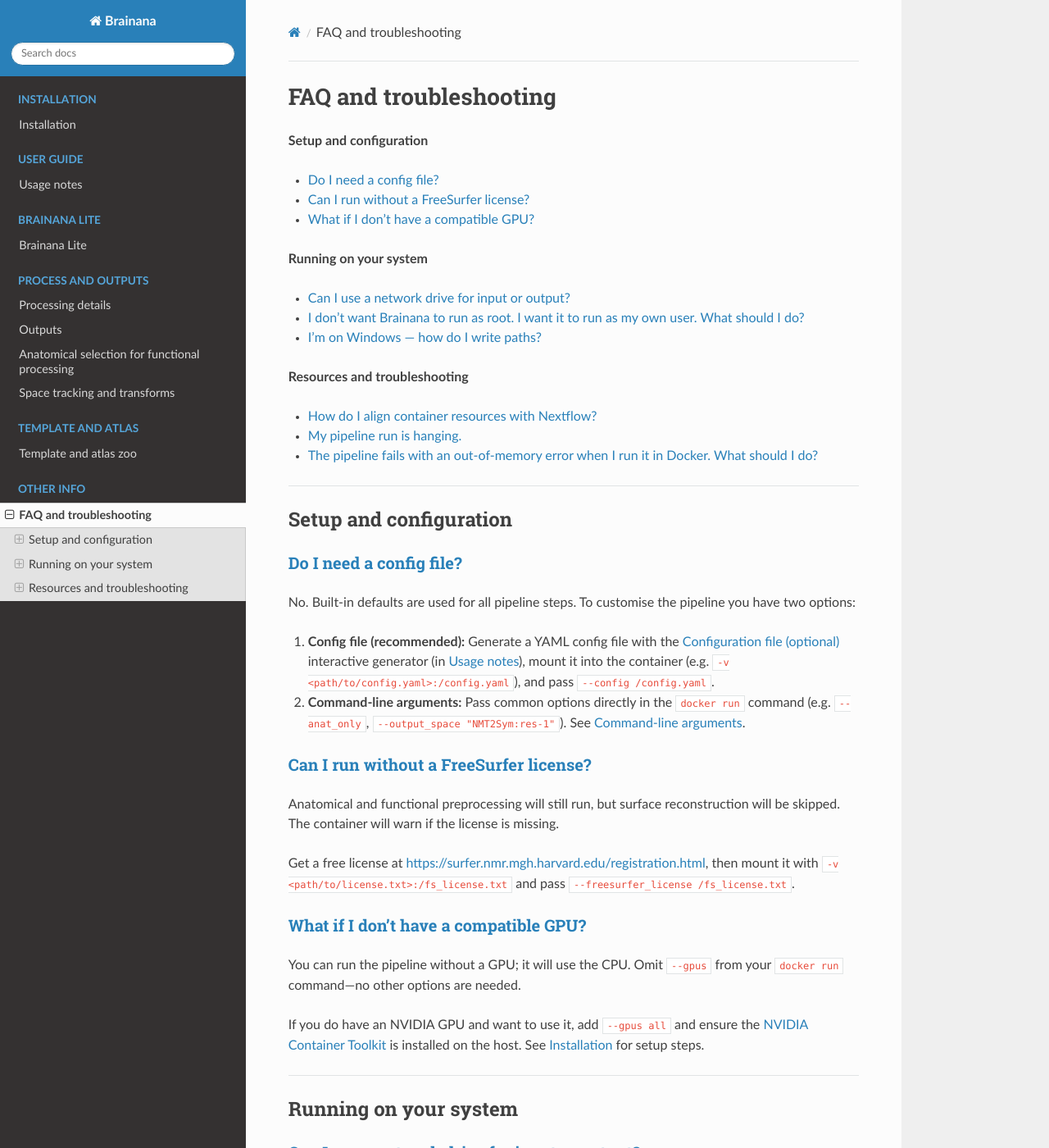
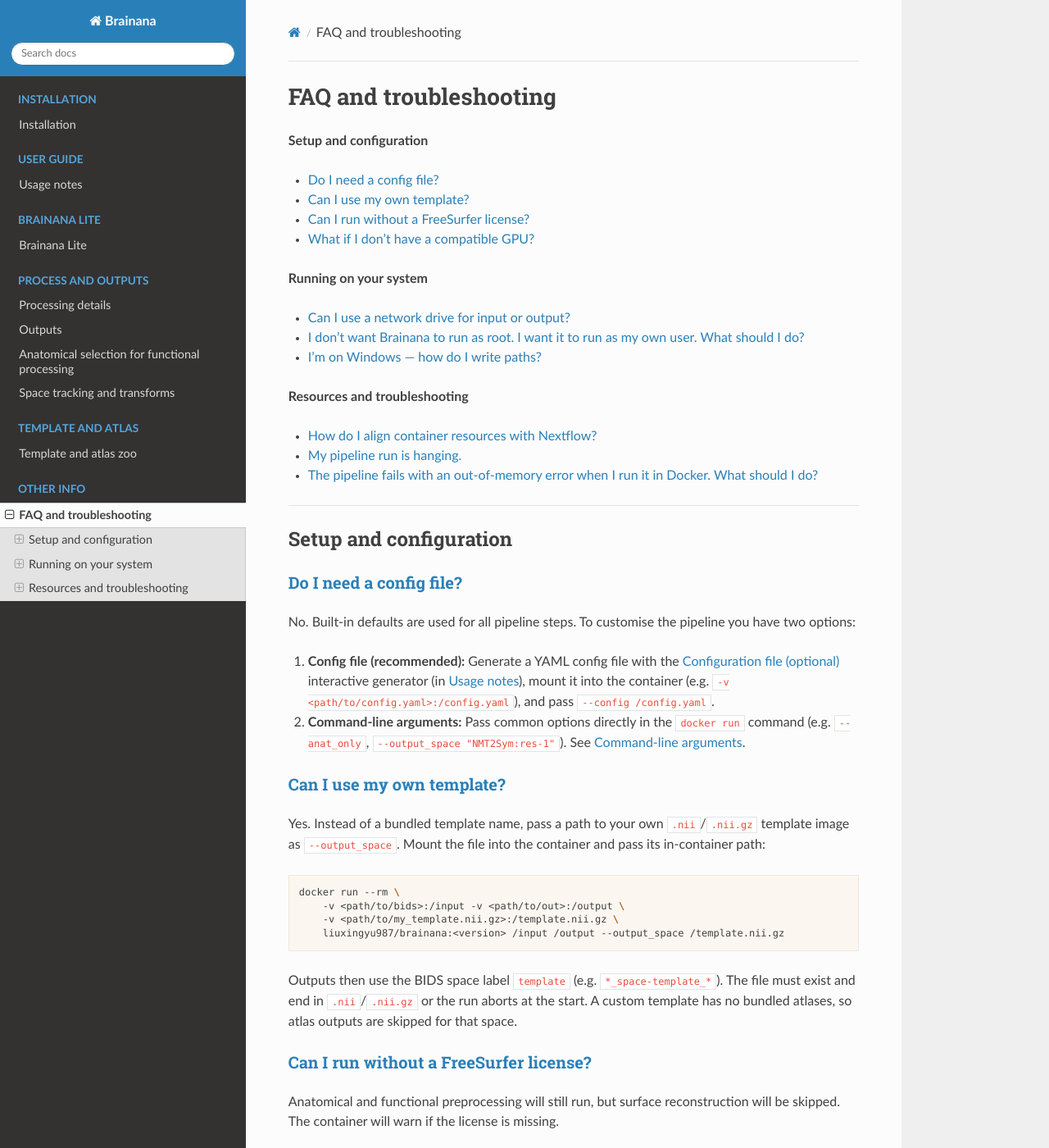
Before and after one commit to xingyu-liu/brainana, a Sphinx documentation site: the page built from docs/faq.rst, in a window 1280 px wide and 1400 px high. Shown: the whole window at 82% size. Built offline with Sphinx 7.4.7 and the Read the Docs theme 3.1.0, drawn with Linux system fonts in a browser that asks for light colours.

Commit message:
docs: clarify --output_space accepts a custom .nii/.nii.gz template path
Document the custom-template form of --output_space in the CLI reference
(usage_notes) and as a Docker-only FAQ entry; keep the template/atlas zoo
as a resource hub only. Correct the format string to TEMPLATE_NAME[:DESCRIPTION].

```diff
--- a/docs/faq.rst
+++ b/docs/faq.rst
@@ -10,6 +10,7 @@
 **Setup and configuration**
 
 - `Do I need a config file?`_
+- `Can I use my own template?`_
 - `Can I run without a FreeSurfer license?`_
 - `What if I don't have a compatible GPU?`_
 
@@ -39,6 +40,28 @@
 
 1. **Config file (recommended):** Generate a YAML config file with the :ref:`generating-config-file` interactive generator (in :doc:`usage_notes`), mount it into the container (e.g. ``-v <path/to/config.yaml>:/config.yaml``), and pass ``--config /config.yaml``.
 2. **Command-line arguments:** Pass common options directly in the ``docker run`` command (e.g. ``--anat_only``, ``--output_space "NMT2Sym:res-1"``). See :ref:`command-line-arguments`.
+
+.. _custom-template:
+
+.. rst-class:: faq-question
+
+Can I use my own template?
+~~~~~~~~~~~~~~~~~~~~~~~~~~~~
+
+Yes. Instead of a bundled template name, pass a path to your own ``.nii``/``.nii.gz``
+template image as ``--output_space``. Mount the file into the container and pass its
+in-container path:
+
+.. code-block:: bash
+
+   docker run --rm \
+       -v <path/to/bids>:/input -v <path/to/out>:/output \
+       -v <path/to/my_template.nii.gz>:/template.nii.gz \
+       liuxingyu987/brainana:<version> /input /output --output_space /template.nii.gz
+
+Outputs then use the BIDS space label ``template`` (e.g. ``*_space-template_*``). The
+file must exist and end in ``.nii``/``.nii.gz`` or the run aborts at the start. A
+custom template has no bundled atlases, so atlas outputs are skipped for that space.
 
 .. rst-class:: faq-question
 
--- a/docs/usage_notes.rst
+++ b/docs/usage_notes.rst
@@ -241,8 +241,10 @@
    Default: ``False``
 
 ``--output_space SPACE``
-   Template space for registered outputs. Format: ``TEMPLATE_NAME:DESCRIPTION``.
-   Examples: ``NMT2Sym:res-1`` (1 mm), ``NMT2Sym:res-05`` (0.5 mm), ``T1w`` (native space).
+   Template space for registered outputs. Either a bundled template spec in
+   ``TEMPLATE_NAME[:DESCRIPTION]`` format — examples: ``NMT2Sym:res-1`` (1 mm),
+   ``NMT2Sym:res-05`` (0.5 mm), ``T1w`` (native space) — **or** a path to a custom
+   template image (``.nii`` / ``.nii.gz``). See the FAQ :ref:`custom-template` for details.
 
    Default: ``NMT2Sym:res-05``
 
```
Also changed, not shown: CHANGELOG.md (+1 -1 lines), docs/template_atlas_zoo.rst (+0 -28 lines), docs_temp/update_instruction/general_guideline.md (+8 -2 lines).
